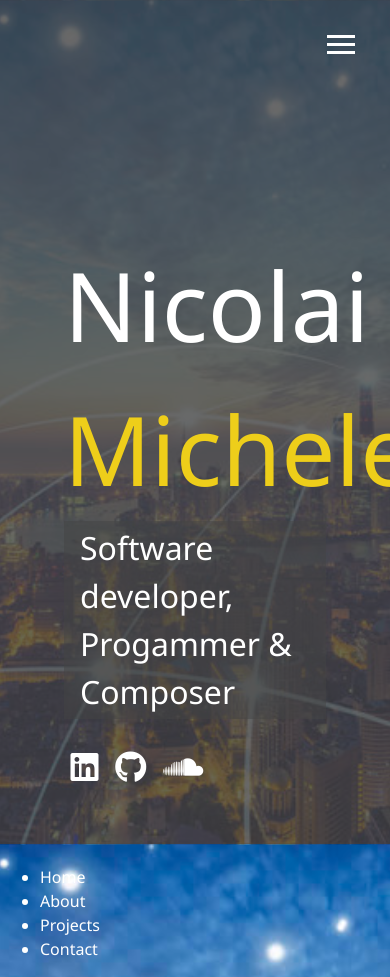
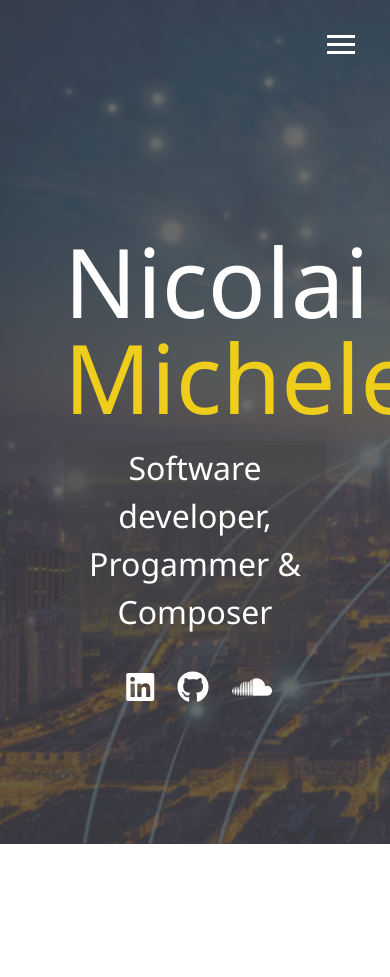
Before and after one commit to nicolaimichelet/portfolio, a website: page dist/index.html in a window 390 px wide. After the commit the page ends 844 px from the top, so only its background shows below. Drawn offline with Linux system fonts and the light colour scheme.

Commit message:
responsiveness

```diff
--- a/scss/_config.scss
+++ b/scss/_config.scss
@@ -28,3 +28,25 @@
     }
   }
 }
+
+//Media query Mixins
+@mixin mediaSm {
+  @media screen and (max-width: 500px) {
+    @content;
+  }
+}
+@mixin mediaMd {
+  @media screen and (max-width: 768px) {
+    @content;
+  }
+}
+@mixin mediaLg {
+  @media screen and (min-width: 769px) and (max-width: 1170px) {
+    @content;
+  }
+}
+@mixin mediaXl {
+  @media screen and (min-width: 1171px){
+    @content;
+  }
+}
--- a/scss/_menu.scss
+++ b/scss/_menu.scss
@@ -42,7 +42,6 @@
   position: fixed;
   top: 0;
   width: 100%;
-  opacity: 0.9;
   visibility: hidden;
 
   &.show {
@@ -63,7 +62,7 @@
   &-nav {
     margin: 0;
     padding: 0;
-    background: $primary-color;
+    background: rgba(darken($primary-color,5),0.9);
     list-style: none;
     transform: translate3d(0, -100%, 0);
     @include easeOut;
@@ -76,7 +75,7 @@
 
   //Branding side
   .branding {
-    background: darken($primary-color, 5);
+    background: rgba($primary-color,0.9);
     transform: translate3d(0, 100%, 0);
     @include easeOut;
 
--- /dev/null
+++ b/scss/_mobile.scss
@@ -0,0 +1,48 @@
+//Widescreens
+@include mediaXl {
+
+}
+//Desktops & Laptops
+@include mediaLg {
+
+}
+//Tablets & Small laptops
+@include mediaMd{
+  main {
+    align-items: center;
+    text-align: center;
+
+    .home-heading {
+      line-height: 1;
+      margin-bottom: 1rem;
+    }
+  }
+
+  ul.menu-nav, div.branding {
+    float: none;
+    width: 100%;
+    min-height: 0;
+
+    &.show{
+      transform: translate3d(0,0,0);
+    }
+  }
+
+  .menu-nav{
+    height: 75vh;
+    transform: translate3d(-100%, 0,0);
+    font-size: 24px;
+  }
+
+  .branding{
+    height: 25vh;
+    transform: translate3d(100%, 0,0);
+  }
+}
+//Smartphones
+@include mediaSm {
+  main#home h1{
+    margin-top: 9vh;
+  }
+
+}
--- a/scss/main.scss
+++ b/scss/main.scss
@@ -1,5 +1,6 @@
 @import "config";
 @import "menu";
+@import 'mobile';
 
 *{
   box-sizing: border-box;
@@ -53,9 +54,10 @@
 
     .icons {
       margin-top: 1rem;
+      margin-left: 0.5rem;
 
       a{
-        padding: 0.4rem;
+        padding: 0.6rem;
         &:hover {
           color: $secondary-color;
           @include easeOut();
```
Also changed, not shown: dist/css/main.css, dist/index.html.
